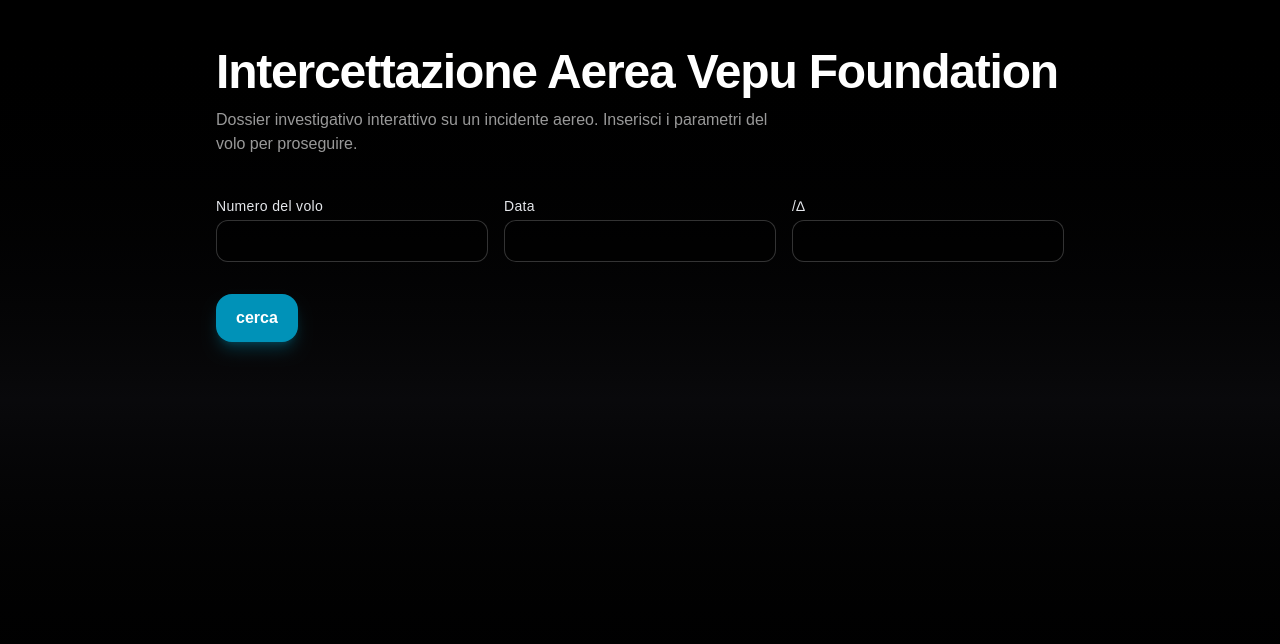
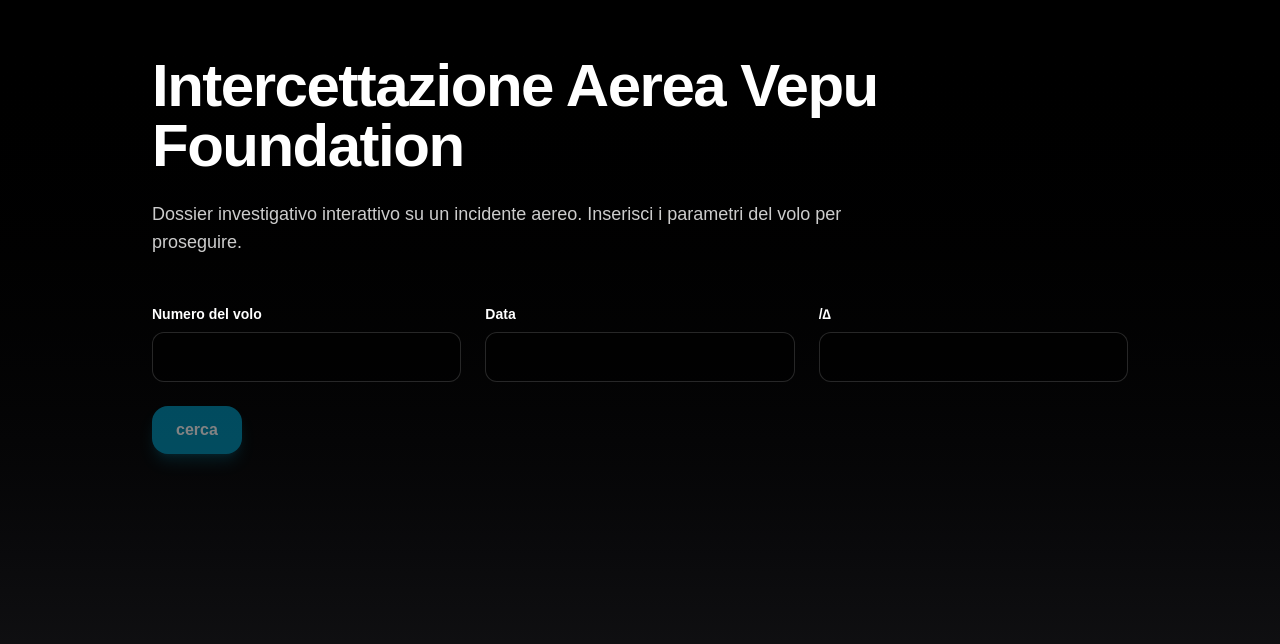
Before and after one commit to riollichiara/vepu-foundation, a Next.js app: page / in a window 1280 px wide. Shown: the top 644 px of the page. Built offline with nearby package versions, Linux system fonts and the light colour scheme.

Commit message:
gate form: apri la mappa solo con parametri corretti

```diff
--- a/app/page.tsx
+++ b/app/page.tsx
@@ -1,45 +1,109 @@
 "use client";
-import { useState } from "react";
+
+import { useState, useEffect } from "react";
 import { useRouter } from "next/navigation";
 
-export default function HomePage() {
+export default function Home() {
+  const router = useRouter();
   const [flight, setFlight] = useState("");
-const [date, setDate]   = useState("");
-const [delta, setDelta] = useState("");
-  const router = useRouter();
+  const [date, setDate] = useState("");
+  const [delta, setDelta] = useState("");
+  const [error, setError] = useState("");
 
-  const go = () => {
-    const p = new URLSearchParams({ fn: flight, date, delta });
-    router.push(`/map?${p.toString()}`);
+  // deterrenti minimi (come su mappa) — disattivabili con ?debug=1
+  useEffect(() => {
+    const params = new URLSearchParams(window.location.search);
+    if (params.get("debug") === "1") return;
+    const onCtx = (e: MouseEvent) => e.preventDefault();
+    const onKey = (e: KeyboardEvent) => {
+      const k = e.key.toUpperCase();
+      if (k === "F12" || (e.ctrlKey && e.shiftKey && ["I","J","C"].includes(k)) || (e.ctrlKey && k === "U")) {
+        e.preventDefault(); e.stopPropagation();
+      }
+    };
+    window.addEventListener("contextmenu", onCtx);
+    window.addEventListener("keydown", onKey, true);
+    return () => {
+      window.removeEventListener("contextmenu", onCtx);
+      window.removeEventListener("keydown", onKey, true);
+    };
+  }, []);
+
+  const handleSearch = (e: React.FormEvent) => {
+    e.preventDefault(); // non far partire la navigazione automatica
+    setError("");
+
+    const ok =
+      flight.trim().toUpperCase() === "AB1108" &&
+      date.trim() === "31-07-2011" &&
+      delta.trim() === "234234";
+
+    if (!ok) {
+      setError("Parametri non corretti. Ricontrolla il numero volo, la data e il simbolo.");
+      return;
+    }
+
+    router.push("/map");
   };
 
+  const allFilled = flight.trim() !== "" && date.trim() !== "" && delta.trim() !== "";
+
   return (
-    <main className="min-h-screen bg-gradient-to-b from-black via-zinc-950 to-black text-white">
-      <div className="max-w-4xl mx-auto px-6 py-12">
-        <header className="mb-10">
-          <h1 className="text-3xl md:text-5xl font-bold tracking-tight">Intercettazione Aerea Vepu Foundation</h1>
-          <p className="text-white/60 mt-3 max-w-prose">Dossier investigativo interattivo su un incidente aereo. Inserisci i parametri del volo per proseguire.</p>
-        </header>
+    <main className="min-h-screen w-full bg-gradient-to-b from-black to-zinc-900 text-white">
+      <section className="mx-auto max-w-5xl px-6 py-14">
+        <h1 className="text-5xl md:text-6xl font-extrabold tracking-tight">
+          Intercettazione Aerea Vepu Foundation
+        </h1>
+        <p className="mt-6 text-lg text-white/80 max-w-3xl">
+          Dossier investigativo interattivo su un incidente aereo. Inserisci i parametri del volo per proseguire.
+        </p>
 
-        <div className="grid grid-cols-1 md:grid-cols-3 gap-4">
-          <div className="flex flex-col gap-1 w-full">
-            <label className="text-sm text-gray-200 tracking-wide">Numero del volo</label>
-            <input value={flight} onChange={(e) => setFlight(e.target.value)} className="bg-black/40 border border-white/20 rounded-xl px-3 py-2 text-white placeholder-transparent focus:outline-none focus:ring-2 focus:ring-cyan-500" placeholder="" autoComplete="off" />
+        <form onSubmit={handleSearch} className="mt-12 grid grid-cols-1 md:grid-cols-3 gap-6">
+          <div className="flex flex-col gap-2">
+            <label className="text-sm font-semibold">Numero del volo</label>
+            <input
+              type="text"
+              value={flight}
+              onChange={(e) => setFlight(e.target.value)}
+              className="rounded-xl bg-black/40 border border-white/15 px-4 py-3 focus:outline-none focus:border-cyan-500"
+              autoComplete="off"
+            />
           </div>
-          <div className="flex flex-col gap-1 w-full">
-            <label className="text-sm text-gray-200 tracking-wide">Data</label>
-            <input value={date} onChange={(e) => setDate(e.target.value)} className="bg-black/40 border border-white/20 rounded-xl px-3 py-2 text-white placeholder-transparent focus:outline-none focus:ring-2 focus:ring-cyan-500" placeholder="" autoComplete="off" />
+
+          <div className="flex flex-col gap-2">
+            <label className="text-sm font-semibold">Data</label>
+            <input
+              type="text"
+              value={date}
+              onChange={(e) => setDate(e.target.value)}
+              className="rounded-xl bg-black/40 border border-white/15 px-4 py-3 focus:outline-none focus:border-cyan-500"
+              autoComplete="off"
+            />
           </div>
-          <div className="flex flex-col gap-1 w-full">
-            <label className="text-sm text-gray-200 tracking-wide">/∆</label>
-            <input value={delta} onChange={(e) => setDelta(e.target.value)} className="bg-black/40 border border-white/20 rounded-xl px-3 py-2 text-white placeholder-transparent focus:outline-none focus:ring-2 focus:ring-cyan-500" placeholder="" autoComplete="off" />
+
+          <div className="flex flex-col gap-2">
+            <label className="text-sm font-semibold">/∆</label>
+            <input
+              type="text"
+              value={delta}
+              onChange={(e) => setDelta(e.target.value)}
+              className="rounded-xl bg-black/40 border border-white/15 px-4 py-3 focus:outline-none focus:border-cyan-500"
+              autoComplete="off"
+            />
           </div>
-        </div>
 
-        <div className="mt-8 flex items-center gap-3">
-          <button onClick={go} className="px-5 py-3 rounded-2xl bg-cyan-600 hover:bg-cyan-500 font-semibold shadow-lg shadow-cyan-600/30">cerca</button>
-        </div>
-      </div>
+          <div className="md:col-span-3">
+            <button
+              type="submit"
+              disabled={!allFilled}
+              className="px-6 py-3 rounded-2xl bg-cyan-600 hover:bg-cyan-500 font-semibold shadow-lg shadow-cyan-600/30 disabled:opacity-50"
+            >
+              cerca
+            </button>
+            {error && <p className="text-rose-400 mt-3">{error}</p>}
+          </div>
+        </form>
+      </section>
     </main>
   );
 }
```
